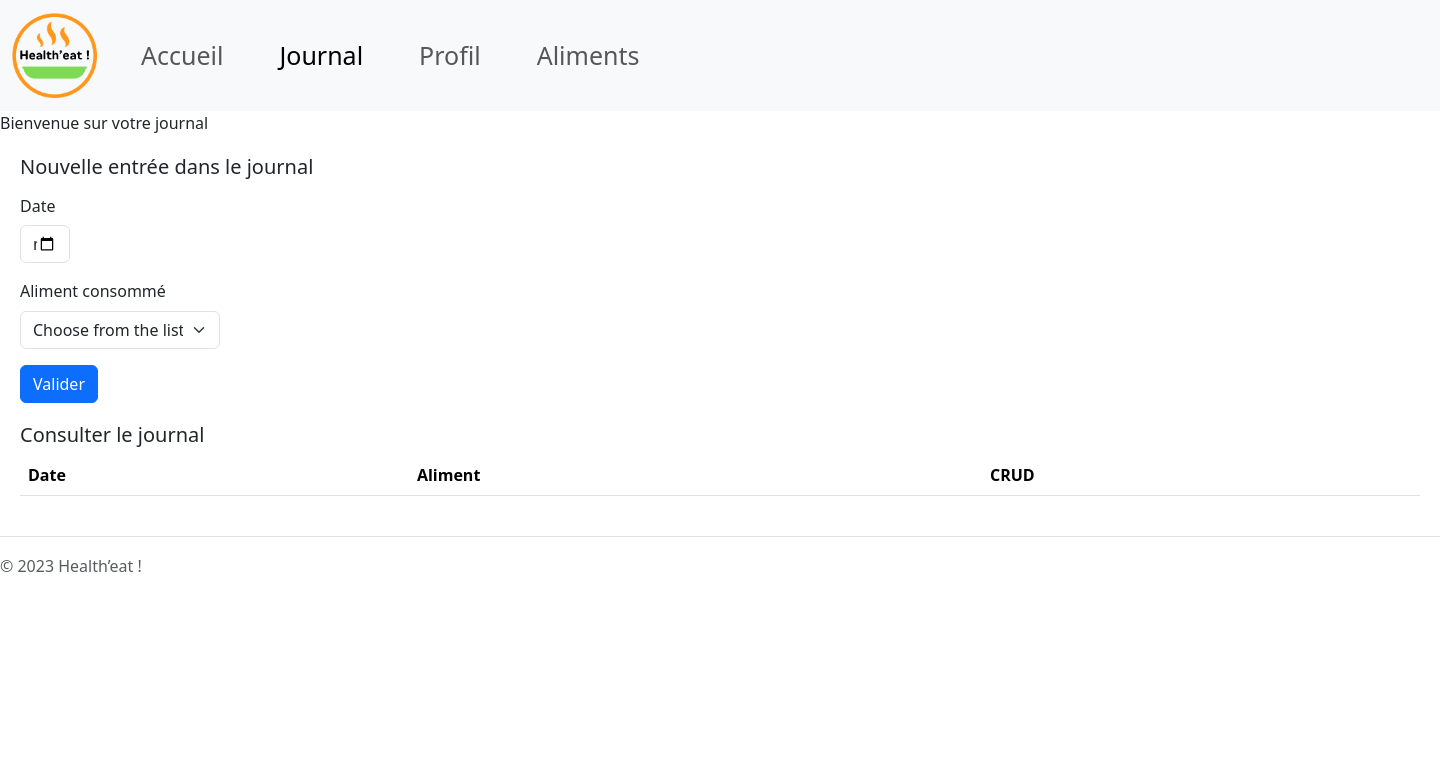
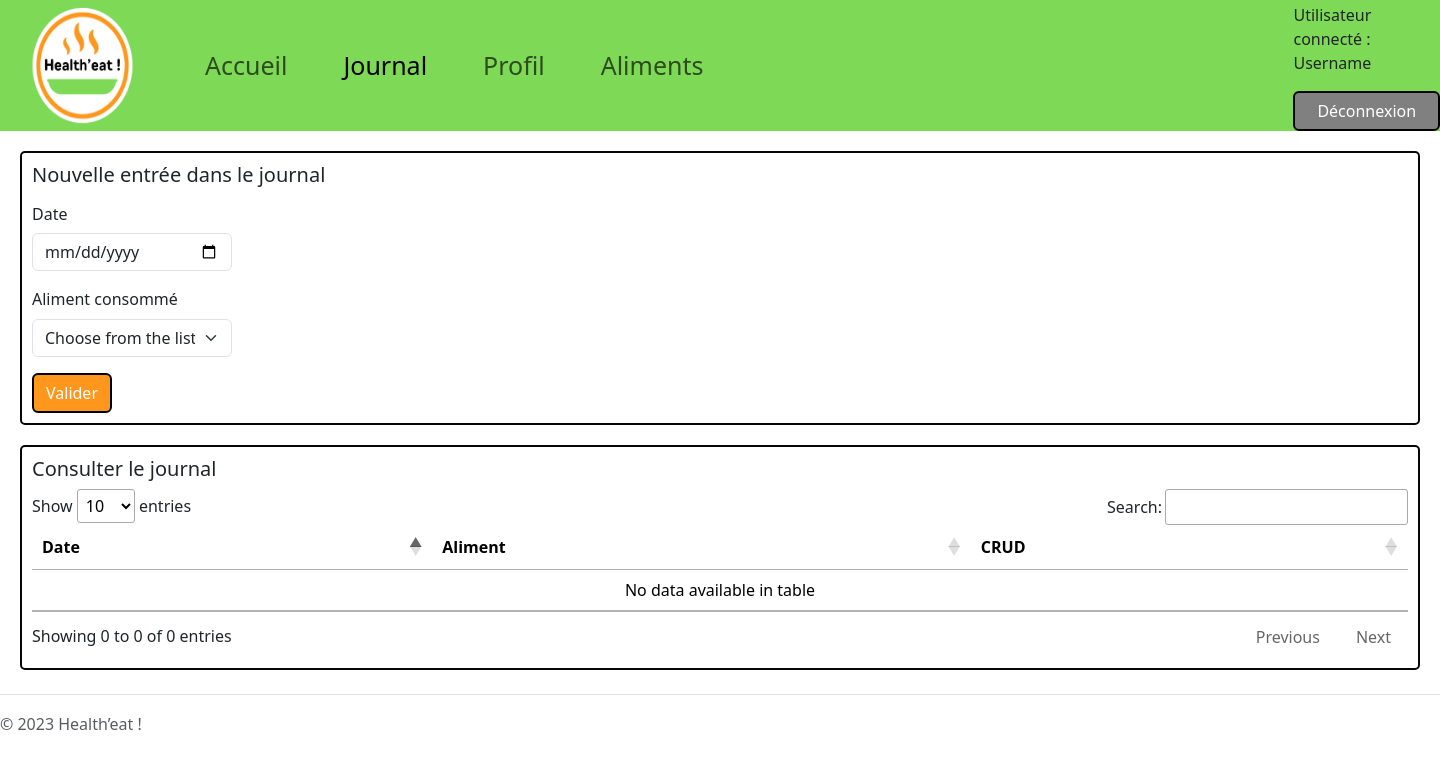
Before and after one commit to AurelT59/Projet, a PHP site: page /index.php?page=journal in a window 1440 px wide. Shown: the top 769 px of the page. Run offline with PHP 8.4, Linux system fonts and the light colour scheme; lists and menus that the app fills with data are empty; some libraries are stand-ins or nearby versions.

Commit message:
maj front Aurel 27/10 matin

```diff
--- a/Frontend/css/style.css
+++ b/Frontend/css/style.css
@@ -2,8 +2,19 @@
 
 /* GÉNÉRAL */
 
+/* header et menu */
+
+#header {
+    display: flex;
+    background-color: #7ED957;
+}
+
 #logo_healtheat {
-    width: 85px;
+    width: 105px;
+    margin-top: 5px;
+    margin-bottom: 5px;
+    margin-left: 30px;
+    margin-right: 30px;
 }
 
 .nav-link {
@@ -12,6 +23,22 @@
     margin-right: 20px;
 }
 
+#connected {
+    margin-top: 3px;
+    display: flex;
+    flex-direction: column;
+    margin-left: 550px;
+}
+
+#disconnect-button {
+    margin-top: 0px;
+    height: 40px;
+    background-color: gray;
+    border-color: black;
+    border-width: 2px;
+}
+
+/* body */
 h1 {
     font-size: 20px;
 }
@@ -20,10 +47,27 @@ h1 {
     width: 200px;
 }
 
+.body-button {
+    background-color: #FF971D;
+    border-color: black;
+    border-width: 2px;
+}
+
+.box {
+    padding: 10px;
+    display: flex inline-block;
+    border: 2px solid rgb(6, 6, 6);
+    flex-direction: column;
+    margin: 20px;
+    border-radius: 5px;
+}
+
 /* JOURNAL */
 
 #box_form_conso {
-    display: flex;
+    padding: 10px;
+    display: flex inline-block;
+    border: 2px solid rgb(6, 6, 6);
     flex-direction: column;
     margin: 20px;
 }
@@ -34,6 +78,26 @@ h1 {
     margin: 20px;
 }
 
+#inputDateConso {
+    width: 200px;
+}
+
+
 /* PROFIL */
 
+#box_form_profil {
+    display: flex;
+    flex-direction: column;
+    margin: 20px;
+}
+
+#inputDdn {
+    width: 200px;
+}
+
+#labelDdn {
+    white-space: nowrap;
+}
+
+
 /* ALIMENTS */
--- a/Frontend/footer.php
+++ b/Frontend/footer.php
@@ -11,7 +11,4 @@ echo '
                     </svg></a></li>
         </ul>
     </footer>
-
-    <script src="https://cdnjs.cloudflare.com/ajax/libs/jquery/3.7.1/jquery.min.js" integrity="sha512-v2CJ7UaYy4JwqLDIrZUI/4hqeoQieOmAZNXBeQyjo21dadnwR+8ZaIJVT8EE2iyI61OV8e6M8PP2/4hpQINQ/g==" crossorigin="anonymous" referrerpolicy="no-referrer"></script>
-    <script src="https://cdn.datatables.net/1.13.6/js/jquery.dataTables.min.js" crossorigin="anonymous"></script>
     ';
--- a/Frontend/header.php
+++ b/Frontend/header.php
@@ -9,17 +9,20 @@ function renderMenuToHTML($currentPageId)
         'aliments' => array('Aliments'),
     );
 
-
+    //  bg-body-tertiary
+    // <img class="navbar-brand" id="logo_healtheat" src="imgs/logo_healtheat.png">
+    // <button class="navbar-toggler" type="button" data-bs-toggle="collapse" data-bs-target="#navbarNavAltMarkup" aria-controls="navbarNavAltMarkup" aria-expanded="false" aria-label="Toggle navigation">
+    //     <span class="navbar-toggler-icon"></span>
+    // </button>
 
     echo '
-        <nav class="navbar navbar-expand-lg bg-body-tertiary">
-                <div class="container-fluid">
-                    <img class="navbar-brand" id="logo_healtheat" src="imgs/logo_healtheat.png">
-                    <button class="navbar-toggler" type="button" data-bs-toggle="collapse" data-bs-target="#navbarNavAltMarkup" aria-controls="navbarNavAltMarkup" aria-expanded="false" aria-label="Toggle navigation">
-                        <span class="navbar-toggler-icon"></span>
-                    </button>
+        <div id="header">
+            <img class="navbar-brand" id="logo_healtheat" src="imgs/logo_healtheat.png">
+            <nav class="navbar navbar-expand-lg" id="menu">
+                <div class="container-fluid" >
                     <div class="collapse navbar-collapse" id="navbarNavAltMarkup">
-                        <div class="navbar-nav">';
+                        <div class="navbar-nav">
+    ';
 
     foreach ($menu as $pageId => $pageParameters) {
         if ($pageId == $currentPageId) {
@@ -29,5 +32,15 @@ function renderMenuToHTML($currentPageId)
         }
     }
 
-    echo '</div></div></div></nav>';
+    echo '
+                        </div>
+                    </div>
+                </div>
+            </nav>
+            <div id="connected">
+                <p>Utilisateur connecté : <br> Username</p>
+                <button type="button" class="btn btn-primary" id="disconnect-button">Déconnexion</button>
+            </div>
+        </div>
+    ';
 }
--- a/Frontend/index.php
+++ b/Frontend/index.php
@@ -18,7 +18,7 @@
 
     require_once('header.php');
 
-    $currentPageId = 'journal';
+    $currentPageId = 'accueil';
     if (isset($_GET['page'])) {
         $currentPageId = $_GET['page'];
     }
--- a/Frontend/journal.php
+++ b/Frontend/journal.php
@@ -1,8 +1,6 @@
-<p>Bienvenue sur votre journal</p>
-
 <!-- FORMULAIRE POUR RENTRER UNE CONSOMMATION -->
 
-<div id="box_form_conso">
+<div class="box" id="box_form_conso">
     <h1>Nouvelle entrée dans le journal</h1>
     <form>
         <div class="mb-3">
@@ -20,13 +18,13 @@
                 <option value="3">Pizza</option>
             </select>
         </div>
-        <button type="submit" class="btn btn-primary">Valider</button>
+        <button type="submit" class="btn btn-primary body-button">Valider</button>
     </form>
 </div>
 
 <!-- LISTE DES CONSOMMATIONS PRÉCÉDENTES -->
 
-<div id="box_table_journal">
+<div class="box" id="box_table_journal">
     <h1>Consulter le journal</h1>
     <table class="table" id="table_journal">
         <thead>
@@ -41,23 +39,7 @@
     </table>
 </div>
 
-<script>
-    let table = new DataTable('#table_journal', {
-        columnDefs: [{
-                targets: 0,
-                data: 'date'
-            },
-            {
-                targets: 1,
-                data: 'aliment'
-            },
-            {
-                targets: 2,
-                data: null,
-                render: function(data, type, row) {
-                    return '<button id="edit" onclick="onEditSubmit();">Éditer</button><button id="delete" onclick="onDeleteSubmit();">Supprimer</button>';
-                }
-            }
-        ]
-    });
-</script>
+<script src="https://cdnjs.cloudflare.com/ajax/libs/jquery/3.7.1/jquery.min.js" integrity="sha512-v2CJ7UaYy4JwqLDIrZUI/4hqeoQieOmAZNXBeQyjo21dadnwR+8ZaIJVT8EE2iyI61OV8e6M8PP2/4hpQINQ/g==" crossorigin="anonymous" referrerpolicy="no-referrer"></script>
+<script src="https://cdn.datatables.net/1.13.6/js/jquery.dataTables.min.js" crossorigin="anonymous"></script>
+
+<script src="js/script_journal.js"></script>
--- /dev/null
+++ b/Frontend/js/script_journal.js
@@ -0,0 +1,20 @@
+$(document).ready(function () {
+    let table = new DataTable('#table_journal', {
+        columnDefs: [{
+            targets: 0,
+            data: 'date'
+        },
+        {
+            targets: 1,
+            data: 'aliment'
+        },
+        {
+            targets: 2,
+            data: null,
+            render: function (data, type, row) {
+                return '<button id="edit" onclick="onEditSubmit();">Éditer</button><button id="delete" onclick="onDeleteSubmit();">Supprimer</button>';
+            }
+        }
+        ]
+    });
+});
```
Also changed, not shown: Frontend/aliments.php (+8 -22 lines), Frontend/js/script_aliments.js (added, +16 -0 lines), Frontend/profil.php (+41 -1 lines), Frontend/connexion.php (added), Frontend/imgs/logo_healtheat.png, Frontend/js/script.js (deleted).
